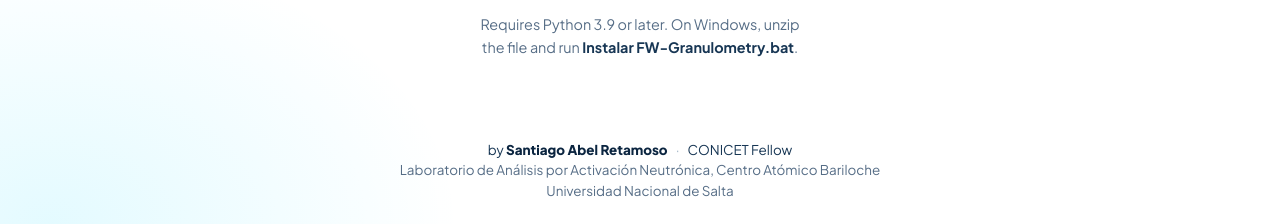
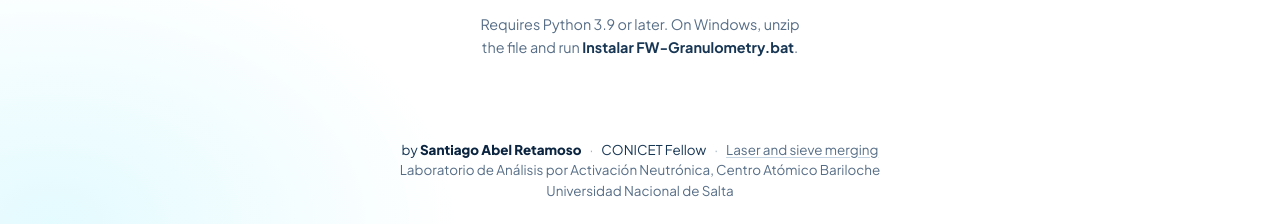
Before and after one commit to santiagoabelretamoso/FW-Granulometry, a plain HTML site: page docs/index.html in a window 1280 px wide. Shown: the part 576-800 px from the top of the page. Drawn offline with Linux system fonts and the light colour scheme; no server answers.

Commit message:
Link discreto a la herramienta de unificación desde la página principal
Co-Authored-By: Claude Opus 5.5 <noreply@anthropic.com>
Claude-Session: https://claude.ai/code/session_01SD99ynqLxoCUhtUnkxag5L

```diff
--- a/docs/index.html
+++ b/docs/index.html
@@ -90,6 +90,7 @@ footer{padding:14px 24px 22px;text-align:center;font-size:.84rem;line-height:1.5
 footer p{margin:0}
 footer .by{color:#173654}
 footer .by strong{font-weight:800;color:var(--ink)}
+footer .tool{color:var(--muted);text-decoration:underline;text-decoration-color:#c5d4e2;text-underline-offset:2px}footer .tool:hover{color:var(--ink)}
 footer .sep{margin:0 8px;color:#9fb3c6}
 footer .nw{white-space:nowrap}
 .lang{position:absolute;top:16px;right:18px;z-index:5;display:flex;padding:3px;border-radius:999px;background:rgba(255,255,255,.85);border:1px solid var(--line);box-shadow:0 1px 2px rgba(11,37,64,.05)}
@@ -172,7 +173,7 @@ footer .nw{white-space:nowrap}
 </main>
 
 <footer>
-  <p class="by">by <strong>Santiago Abel Retamoso</strong><span class="sep">·</span><span data-i18n="fellow">Becario CONICET</span></p>
+  <p class="by">by <strong>Santiago Abel Retamoso</strong><span class="sep">·</span><span data-i18n="fellow">Becario CONICET</span><span class="sep">·</span><a class="tool" href="unificacion/" data-i18n="tool">Unificación láser-tamizado</a></p>
   <p data-i18n="lab">Laboratorio de Análisis por Activación Neutrónica, <span class="nw">Centro Atómico Bariloche</span></p>
   <p>Universidad Nacional de Salta</p>
 </footer>
@@ -192,7 +193,7 @@ footer .nw{white-space:nowrap}
       gh: "Ver en GitHub",
       ghsub: "Código fuente · Licencia GPL v3.0",
       note: 'Requiere Python 3.9 o superior.<span class="win"> En Windows, descomprimir el ZIP y ejecutar <b>Instalar FW-Granulometry.bat</b>.</span>',
-      fellow: "Becario CONICET",
+      fellow: "Becario CONICET", tool: "Unificación láser-tamizado",
       lab: 'Laboratorio de Análisis por Activación Neutrónica, <span class="nw">Centro Atómico Bariloche</span>',
       visit: ["visita", "visitas"], dlc: ["descarga", "descargas"], loc: "es-AR"
     },
@@ -205,7 +206,7 @@ footer .nw{white-space:nowrap}
       gh: "View on GitHub",
       ghsub: "Source code · GPL v3.0 license",
       note: 'Requires Python 3.9 or later.<span class="win"> On Windows, unzip the file and run <b>Instalar FW-Granulometry.bat</b>.</span>',
-      fellow: "CONICET Fellow",
+      fellow: "CONICET Fellow", tool: "Laser and sieve merging",
       lab: 'Laboratorio de Análisis por Activación Neutrónica, <span class="nw">Centro Atómico Bariloche</span>',
       visit: ["visit", "visits"], dlc: ["download", "downloads"], loc: "en-US"
     }
```
